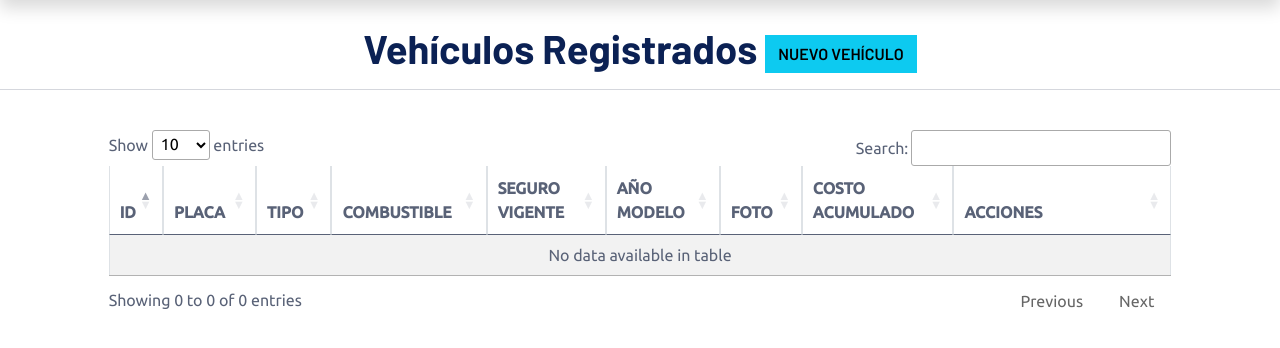
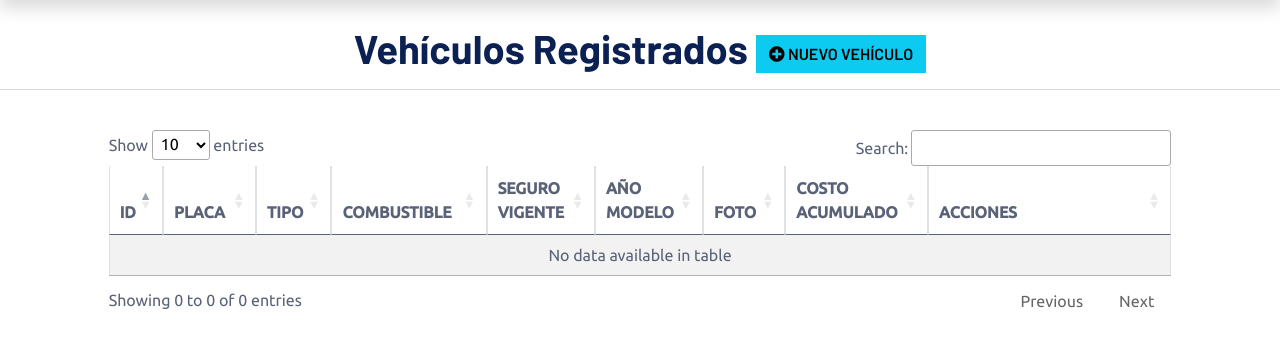
Before and after one commit to pablo2001-bod/control-flota, a Django app: page /listadodevehiculos/ in a window 1280 px wide. Shown: the part 128-476 px from the top of the page. Run offline with Django 5.2, Linux system fonts and the light colour scheme; data that the repository does not hold is empty; some libraries are stand-ins or nearby versions.

Commit message:
listadovehiculo.html

```diff
--- a/flota/templates/listadodevehiculos.html
+++ b/flota/templates/listadodevehiculos.html
@@ -5,7 +5,7 @@
         <h1><b>Vehículos Registrados</b>
             {% if not user.username == "gerente" %}
             <a href="/NuevoVehiculo/" class="btn btn-info">
-                <i class="icon-plus-circle"></i> Nuevo Vehículo
+                <i class="fa fa-plus-circle"></i> Nuevo Vehículo
             </a>
             {% endif %}
         </h1>
@@ -40,7 +40,7 @@
                         <th>AÑO MODELO</th>
                         <th>FOTO</th>
                         <th>COSTO ACUMULADO</th>
-                        <th style="width: 180px;">ACCIONES</th>
+                        <th style="width: 220px;">ACCIONES</th>
                     </tr>
                 </thead>
                 <tbody>
@@ -61,7 +61,7 @@
                             <td class="text-center">
                                 {% if vehiculoTemporal.foto %}
                                  <a href="{{ vehiculoTemporal.foto.url }}" target="_blank">
-                                    <img src="{{ vehiculoTemporal.foto.url }}" style="height:40px; width:40px; border-radius:100px;">
+                                    <img src="{{ vehiculoTemporal.foto.url }}" style="height:40px; width:40px; border-radius:100px; object-fit: cover;">
                                  </a>
                                 {% else %}
                                     <b>N/A</b>
@@ -76,25 +76,25 @@
                             </td>
                             <td>
                                 <a href="/editarVehiculo/{{vehiculoTemporal.id}}/" class="btn btn-outline-warning" title="Editar Vehículo">
-                                    <i class="icon-edit"></i>
+                                    <i class="fa fa-edit"></i>
                                 </a>
                                 <a href="/eliminarVehiculo/{{vehiculoTemporal.id}}/" title="Eliminar Vehículo" onclick="return confirm('¿Está seguro de eliminar este vehículo?')" class="btn btn-outline-danger">
-                                     <i class="icon-trash"></i>
+                                     <i class="fa fa-trash"></i>
                                 </a>
 
                                 {% if vehiculoTemporal.foto %}
                                     <a title="Ver Imagen" class="btn btn-outline-info" href="{{ vehiculoTemporal.foto.url }}" target="_blank">
-                                        <i class="icon-image"></i>
+                                        <i class="fa fa-image"></i>
                                     </a>
                                     <a title="Descargar Imagen" class="btn btn-outline-dark" href="{{ vehiculoTemporal.foto.url }}" download>
-                                        <i class="icon-download"></i>
+                                        <i class="fa fa-download"></i>
                                     </a>
                                 {% else %}
                                      <a title="No hay imagen disponible" class="disabled btn btn-outline-info" href="javascript:void(0)">
-                                        <i class="icon-image"></i>
+                                        <i class="fa fa-image"></i>
                                     </a>
                                      <a title="No hay imagen disponible" class="disabled btn btn-outline-dark" href="javascript:void(0)">
-                                        <i class="icon-download"></i>
+                                        <i class="fa fa-download"></i>
                                      </a>
                                 {% endif %}
                             </td>
```
